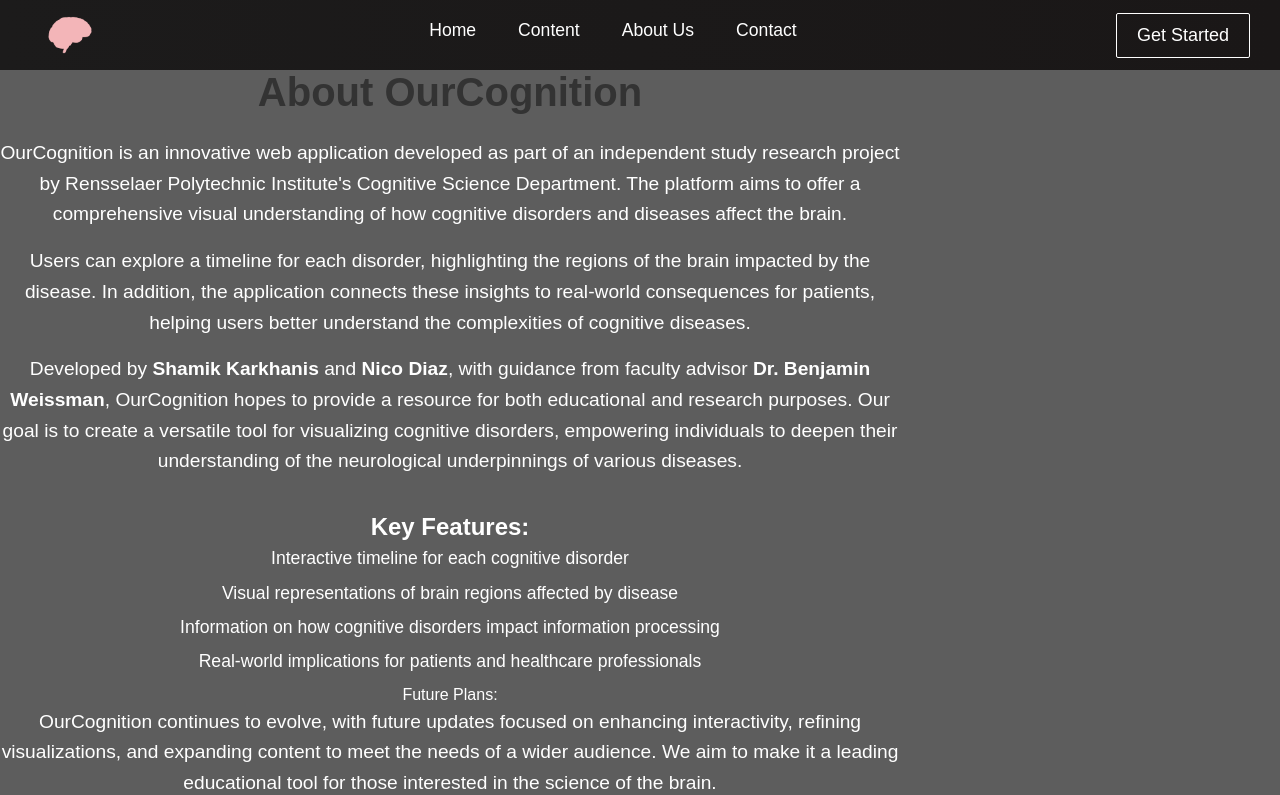
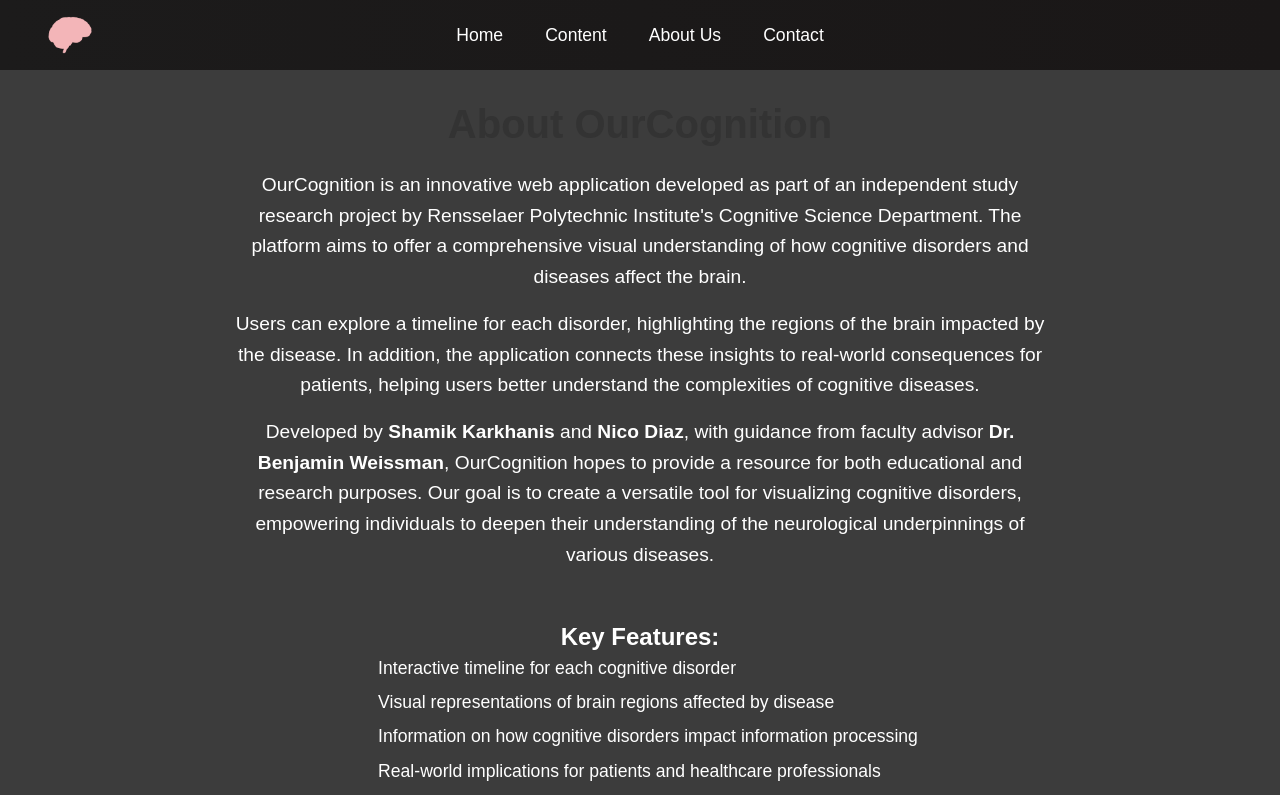
Before and after one commit to shamikkarkhanis/OurCognition, a React (Vite) app: page /about in a window 1280 px wide. Shown: the top 795 px of the page. Built offline with nearby package versions, Linux system fonts and the light colour scheme.

Commit message:
updating and cleaning up

```diff
--- a/src/App.css
+++ b/src/App.css
@@ -7,7 +7,7 @@
   text-align: center; /* Center text */
   color-scheme: dark; /* Dark mode */
   font-family: 'Arial', sans-serif; /* Use a more readable font */
-  background-color: #5d5d5d; /* Darker background */
+  background-color: #3c3c3c; /* Darker background */
   color: white; /* White text for better contrast */
   overflow: hidden; /* Prevent scrollbars */
 }
@@ -50,32 +50,31 @@
   color: #888;
 }
 
-/* Styles for your pages */
+/* Styles for pages */
 .home,
 .content,
 .about,
 .contact {
   display: flex;
   flex-direction: column; /* Stack items vertically */
-  align-items: center; /* Horizontally center items */
-  justify-content: center; /* Vertically center items */
-  font-size: 2rem; /* Slightly smaller for general text */
-  height: 100vh; /* Full screen height */
-  padding: 2rem; /* Padding around content */
+  align-items: center; /* Center items horizontally */
+  justify-content: center; /* Center items vertically */
+  font-size: 2rem; /* Set a consistent font size */
+  height: 100vh; /* Full viewport height */
+  padding: 2rem; /* Add padding around content */
   text-align: center; /* Ensure text is centered */
 }
 
+/* Content Section */
 .content {
-  background-image: url('/images/img-2.jpg');
-  background-position: center;
-  background-size: cover;
-  background-repeat: no-repeat;
+  background: url('/images/img-2.jpg') center/cover no-repeat;
   color: #fff;
-  font-size: 3rem; /* Increase font size for title */
+  font-size: 3rem; /* Larger font for emphasis */
 }
 
+/* About Section */
 .about {
-  background-color: #3498db; /* Solid color instead of image */
+  background-color: #3498db; /* Solid background */
   color: #fff;
   font-size: 3rem;
   display: flex;
@@ -85,36 +84,44 @@
   text-align: center;
 }
 
+/* Contact Section */
 .contact {
-  background-image: url('/images/img-8.jpg');
-  background-position: center;
-  background-size: cover;
-  background-repeat: no-repeat;
+  background: url('/images/img-8.jpg') center/cover no-repeat;
   color: #fff;
-  font-size: 3rem; /* Increase font size for title */
+  font-size: 3rem;
 }
 
+/* Containers for About & Contact */
 .about-container,
 .contact-container {
   max-width: 900px;
   width: 100%;
-  text-align: center; /* Center text */
+  text-align: center;
+  padding: 2rem;
+  display: flex;
+  flex-direction: column;
+  justify-content: center;
+  align-items: center;
+  margin: 0 auto;
 }
 
+/* Headings */
 .about-heading,
 .contact-heading {
   font-size: 2.5rem;
   margin-bottom: 1.5rem;
 }
 
+/* Descriptions */
 .about-description,
 .contact-description {
   font-size: 1.2rem;
   line-height: 1.6;
   margin-bottom: 1rem;
-  color: #fff; /* Adjust color to be more readable on image background */
+  color: #fff; /* Ensure readability */
 }
 
+/* Section Subheadings */
 .about-features-heading,
 .contact-inquiries-heading,
 .contact-research-heading {
@@ -123,20 +130,26 @@
   font-weight: bold;
 }
 
+/* Lists */
 .about-features-list,
 .contact-list {
-  list-style-type: none;
+  list-style: none;
   padding-left: 0;
+  text-align: left;
 }
 
+/* List Items */
 .about-features-list li,
 .contact-list li {
   font-size: 1.1rem;
   margin-bottom: 0.5rem;
-  color: #fff; /* Adjust color for readability */
+  color: #fff;
+  padding-left: 1rem;
+  position: relative;
 }
 
+/* List Item Styling */
 .about-features-list li strong,
 .contact-list li strong {
-  color: #ff6347; /* Add emphasis with color */
+  color: #ff6347; /* Highlight important points */
 }
--- a/src/components/Navbar.css
+++ b/src/components/Navbar.css
@@ -12,16 +12,17 @@
 
 .navbar-container {
   display: flex;
-  justify-content: space-between; /* Adjusted to space the logo and menu out */
+  justify-content: center; /* Centering the menu */
   align-items: center;
-  height: 70px; /* Adjusted height */
-  max-width: 1500px;
   width: 100%;
-  padding: 0 20px; /* Added padding for spacing */
+  padding: 0 20px;
+  position: relative;
 }
 
 .navbar-logo {
   color: #f3b5b8;
+  position: absolute;
+  left: 20px; /* Keeps logo on the left */
   justify-self: start;
   cursor: pointer;
   text-decoration: none;
@@ -50,6 +51,9 @@
   width: 50vw; /* Adjusted width */
   justify-content: center; /* Centered the nav items */
   margin-right: 0; /* Removed extra margin */
+  margin: 0 auto; /* Ensures proper centering */
+  padding: 0;
+  width: fit-content;
 }
 
 .nav-item {
--- a/src/components/Navbar.jsx
+++ b/src/components/Navbar.jsx
@@ -1,39 +1,28 @@
 import React, { useState, useEffect } from 'react';
-import { Button } from './Button';
 import { Link } from 'react-router-dom';
 import './Navbar.css';
 
 function Navbar() {
   const [click, setClick] = useState(false);
-  const [button, setButton] = useState(true);
 
   const handleClick = () => setClick(!click);
   const closeMobileMenu = () => setClick(false);
-
-  const showButton = () => {
-    if (window.innerWidth <= 960) {
-      setButton(false);
-    } else {
-      setButton(true);
-    }
-  };
-
-  useEffect(() => {
-    showButton();
-  }, []);
-
-  window.addEventListener('resize', showButton);
 
   return (
     <>
       <nav className='navbar'>
         <div className='navbar-container'>
+          {/* Logo stays on the left */}
           <Link to='/' className='navbar-logo' onClick={closeMobileMenu}>
             <img src='/images/logo_form_pink.png' alt='OurCognition Logo' className="logo" />
           </Link>
+
+          {/* Hamburger menu icon for mobile */}
           <div className='menu-icon' onClick={handleClick}>
             <i className={click ? 'fas fa-times' : 'fas fa-bars'} />
           </div>
+
+          {/* Navbar Items - Aligned to the right */}
           <ul className={click ? 'nav-menu active' : 'nav-menu'}>
             <li className='nav-item'>
               <Link to='/' className='nav-links' onClick={closeMobileMenu}>
@@ -41,44 +30,21 @@
               </Link>
             </li>
             <li className='nav-item'>
-              <Link
-                to='/content'
-                className='nav-links'
-                onClick={closeMobileMenu}
-              >
+              <Link to='/content' className='nav-links' onClick={closeMobileMenu}>
                 Content
               </Link>
             </li>
             <li className='nav-item'>
-              <Link
-                to='/about'
-                className='nav-links'
-                onClick={closeMobileMenu}
-              >
+              <Link to='/about' className='nav-links' onClick={closeMobileMenu}>
                 About Us
               </Link>
             </li>
             <li className='nav-item'>
-              <Link
-                to='/contact'
-                className='nav-links'
-                onClick={closeMobileMenu}
-              >
+              <Link to='/contact' className='nav-links' onClick={closeMobileMenu}>
                 Contact
               </Link>
             </li>
-
-            <li>
-              <Link
-                to='/sign-up' // Update this to something more fitting if needed
-                className='nav-links-mobile'
-                onClick={closeMobileMenu}
-              >
-                Get Started
-              </Link>
-            </li>
           </ul>
-          {button && <Button buttonStyle='btn--outline'>Get Started</Button>}
         </div>
       </nav>
     </>
--- a/src/components/pages/Home.jsx
+++ b/src/components/pages/Home.jsx
@@ -2,14 +2,12 @@
 import '../../App.css';
 import Cards from '../Cards';
 import HeroSection from '../HeroSection';
-import Footer from '../Footer';
 
 function Home() {
   return (
     <>
       <HeroSection />
       <Cards />
-      <Footer />
     </>
   );
 }
```
